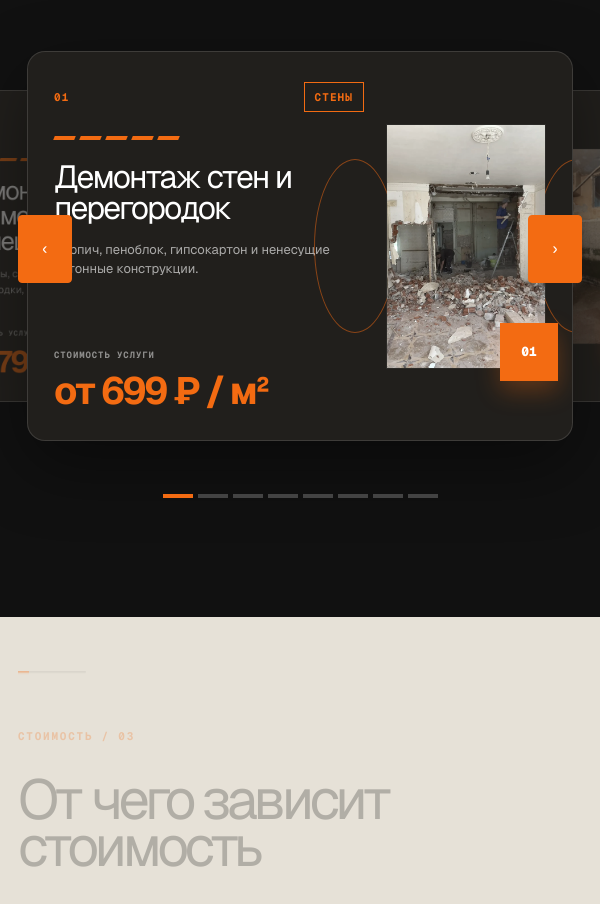
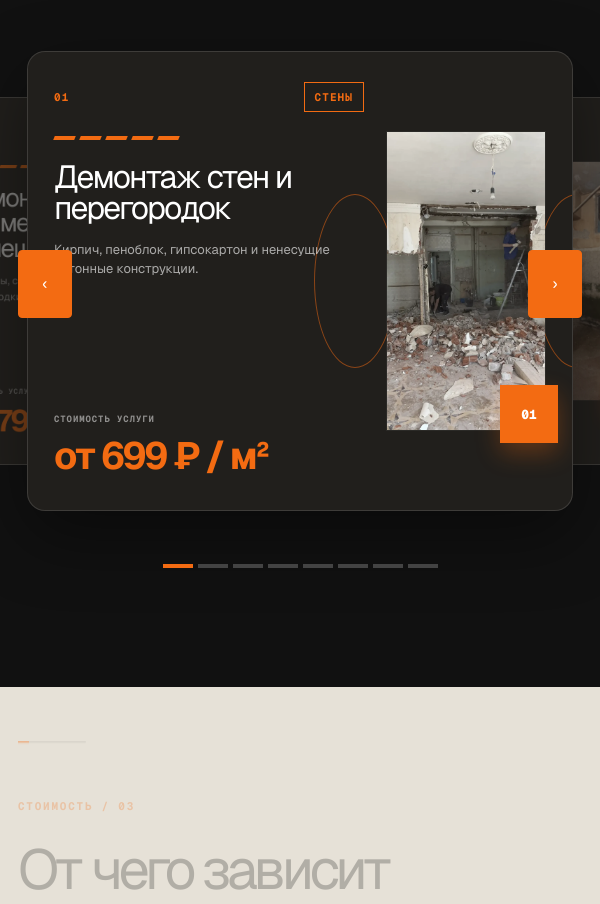
Before and after one commit to wm669vjvr2-ui/naumenko-demolition, a Next.js app: page / in a window 600 px wide. Shown: the part 2646-3550 px from the top of the page. Built offline with nearby package versions, Linux system fonts and the light colour scheme.

Commit message:
Prevent service price clipping

```diff
--- a/app/landing.module.css
+++ b/app/landing.module.css
@@ -133,7 +133,7 @@
 .serviceCard p { max-width: 590px; margin: 0 0 18px; color: rgba(255,255,255,.62); font-size: 16px; line-height: 1.52; }
 .servicePrice { margin-top: auto; display: flex; flex-direction: column; align-items: flex-start; }
 .servicePrice > span { color: rgba(255,255,255,.5); font: 700 9px/1 var(--font-mono); letter-spacing: .1em; text-transform: uppercase; }
-.servicePrice > strong { margin-top: 12px; color: var(--orange); font-size: clamp(38px, 4vw, 61px); line-height: 1; letter-spacing: -.055em; }
+.servicePrice > strong { margin-top: 12px; padding-bottom: 4px; color: var(--orange); font-size: clamp(38px, 4vw, 61px); line-height: 1.05; letter-spacing: -.055em; white-space: nowrap; }
 .serviceVisual { position: relative; align-self: center; width: 100%; height: 320px; border: 1px solid rgba(84,84,84,.2); }
 .serviceVisual::before, .serviceVisual::after { content: ""; position: absolute; z-index: -1; top: 50%; width: 82px; height: 174px; border: 1px solid rgba(243,107,18,.5); border-radius: 50%; transform: translateY(-50%); }
 .serviceVisual::before { right: calc(100% - 9px); }
@@ -404,8 +404,8 @@
   .aboutStats div + div { padding-left: 12px; }
   .servicesHeading h2 { font-size: 52px; }
   .servicesHeading > p { font-size: 14px; }
-  .serviceStage { height: 390px; margin-top: 48px; }
-  .serviceCard { width: calc(100vw - 72px); height: 390px; padding: 32px; grid-template-columns: minmax(0, 1fr) 190px; gap: 28px; }
+  .serviceStage { height: 460px; margin-top: 48px; }
+  .serviceCard { width: calc(100vw - 72px); height: 460px; padding: 32px; grid-template-columns: minmax(0, 1fr) 190px; gap: 28px; }
   .serviceCard[data-offset="-1"] { --slide-x: -145px; --slide-scale: .8; }
   .serviceCard[data-offset="1"] { --slide-x: 145px; --slide-scale: .8; }
   .serviceCard[data-offset="-2"] { --slide-x: -270px; --slide-scale: .6; }
@@ -415,8 +415,8 @@
   .serviceCard[data-offset="-4"], .serviceCard[data-offset="4"] { opacity: 0; }
   .serviceCard h3 { margin-top: 20px; font-size: 32px; }
   .serviceCard p { font-size: 13px; }
-  .serviceVisual { height: 270px; }
-  .servicePrev, .serviceNext { top: -250px; }
+  .serviceVisual { height: 320px; }
+  .servicePrev, .serviceNext { top: -285px; }
   .costHeading > p { grid-column: auto; margin-top: 0; }
   .costHeading h2 { font-size: 56px; }
   .costGrid { margin-top: 50px; }
@@ -455,7 +455,7 @@
 
 @media (max-width: 670px) and (min-width: 511px) {
   .serviceCard { width: calc(100vw - 54px); padding: 30px 26px; grid-template-columns: minmax(0, 1fr) 160px; gap: 22px; }
-  .serviceVisual { height: 245px; }
+  .serviceVisual { height: 300px; }
   .servicePrev { left: 0; }
   .serviceNext { right: 0; }
 }
```
